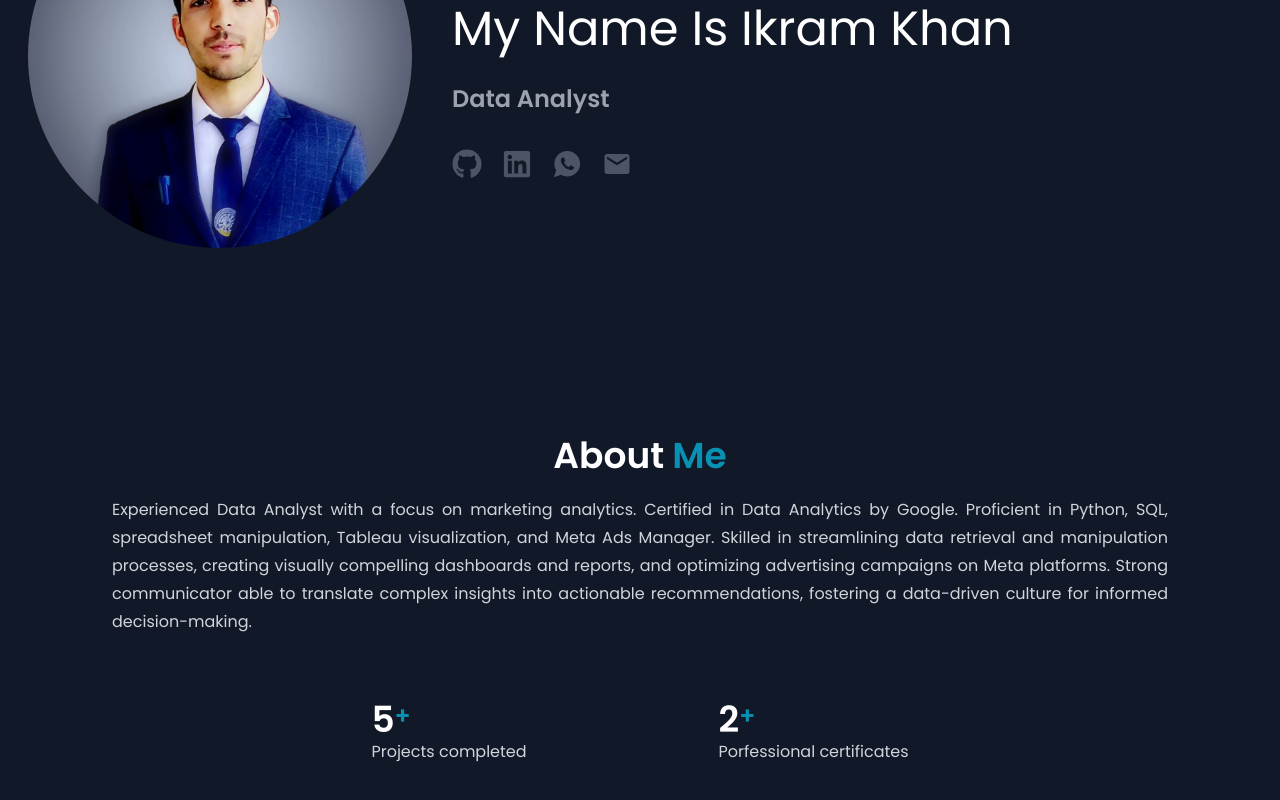
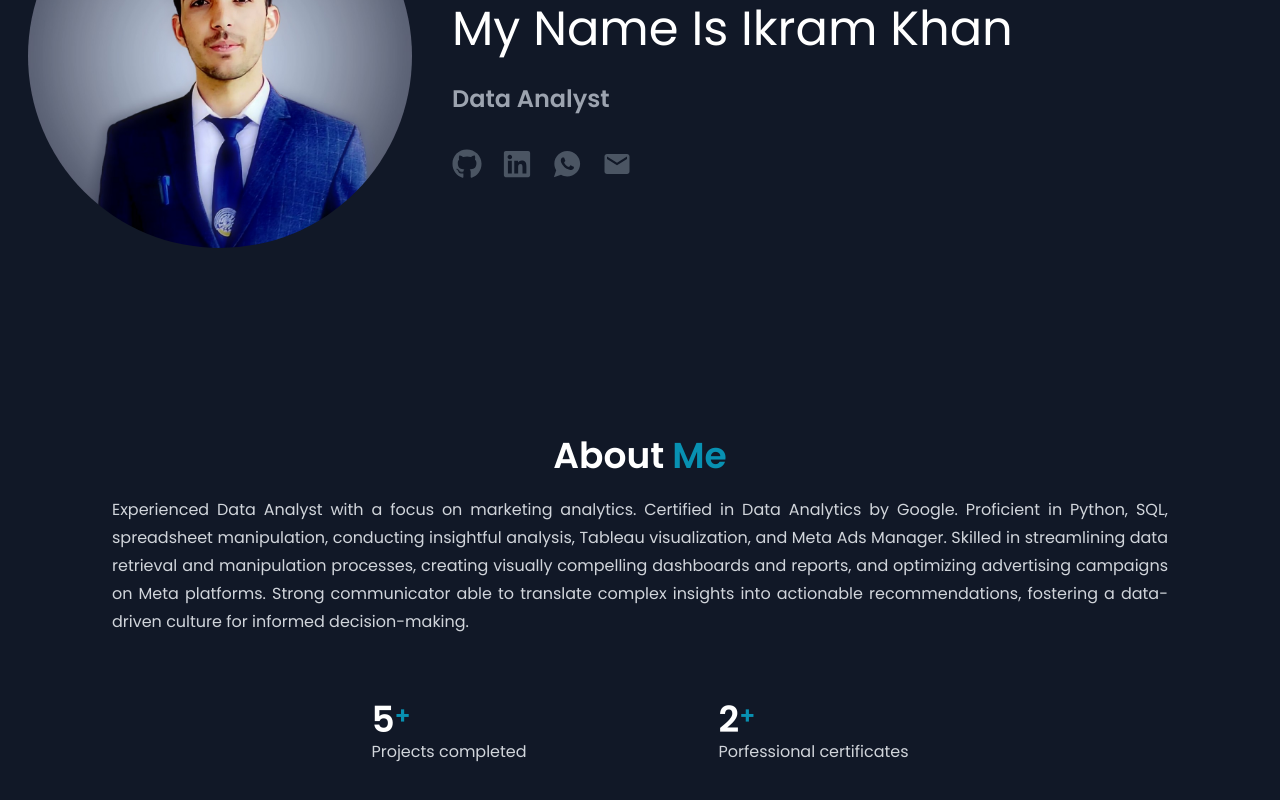
Before and after one commit to ikram98ai/portfolio, a React (Vite) app: page / in a window 1280 px wide. Shown: the part 364-1164 px from the top of the page. Built offline with nearby package versions, Linux system fonts and the light colour scheme.

Commit message:
corecting github user name

```diff
--- a/src/components/About.tsx
+++ b/src/components/About.tsx
@@ -17,7 +17,7 @@ const About = () => {
       <div className="flex flex-col items-center md:gap-6 gap-12 max-w-6xl mx-auto text-gray-300 mt-5">
         <p className="text-justify leading-7 w-11/12 mx-auto">
         Experienced Data Analyst with a focus on marketing analytics. Certified in Data Analytics by Google. Proficient
-in Python, SQL, spreadsheet manipulation, Tableau visualization, and Meta Ads Manager. Skilled in streamlining
+in Python, SQL, spreadsheet manipulation, conducting insightful analysis, Tableau visualization, and Meta Ads Manager. Skilled in streamlining
 data retrieval and manipulation processes, creating visually compelling dashboards and reports, and optimizing
 advertising campaigns on Meta platforms. Strong communicator able to translate complex insights into actionable
 recommendations, fostering a data-driven culture for informed decision-making.
--- a/src/components/Accomplishments.tsx
+++ b/src/components/Accomplishments.tsx
@@ -24,7 +24,7 @@ const Accomplishments = () => {
     {
       img: data_lab_img,
       name: "Web App: Data Lab",
-      link: "https://github.com/ikramullahasakzai/datalab.git",
+      link: "https://github.com/ikram98ai/datalab.git",
     },
   ];
 
```
